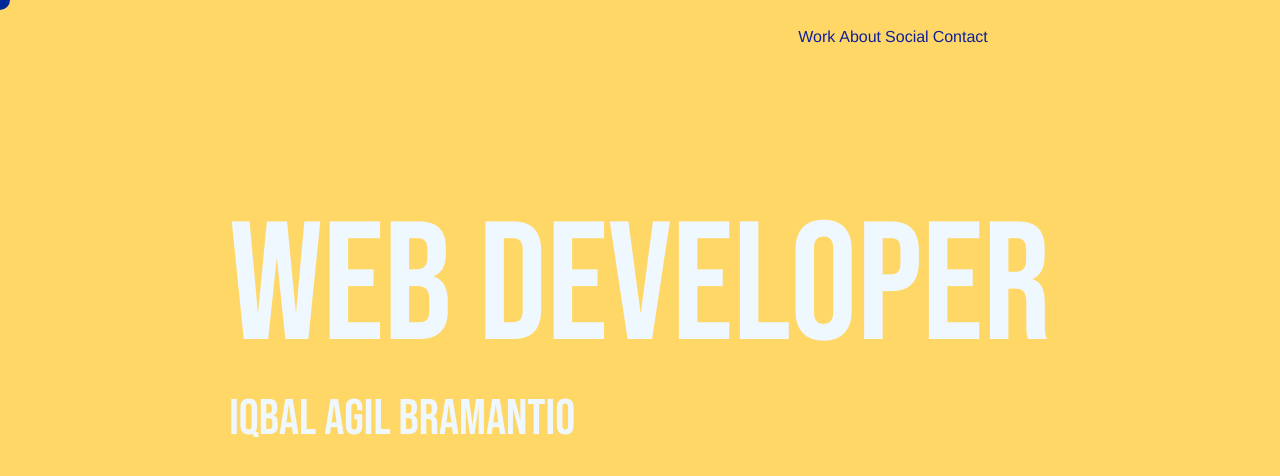
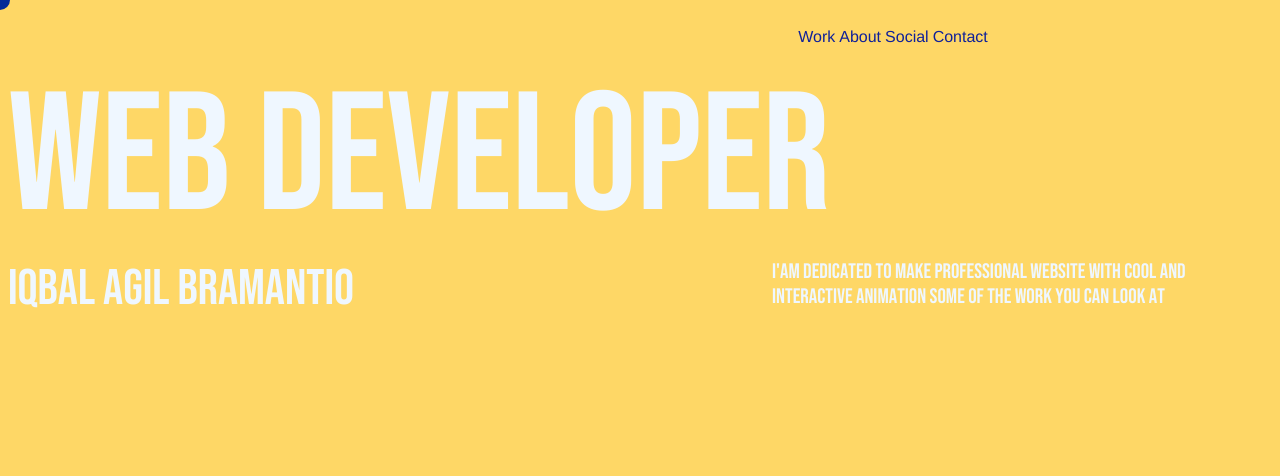
Before and after one commit to iqbalagil/portofolio-iqbal, a Next.js app: page / in a window 1280 px wide. Shown: the top 476 px of the page. Built offline with nearby package versions, Linux system fonts and the light colour scheme.

Commit message:
fixing: whitespace and stagger animation

```diff
--- a/src/components/hero/hero.module.scss
+++ b/src/components/hero/hero.module.scss
@@ -4,28 +4,31 @@
   display: flex;
   color: globals.$text-color;
   font: 100% globals.$font-stack;
-  justify-content: center;
+  flex-direction: column;
+  margin: 10;
   .heroTitle {
+    margin-top: 50px;
     .text {
       @media (min-width: globals.$desktop-screen) {
-        position: relative;
-        top: 20vh;
         font-size: 50vh;
-        overflow: hidden;
-        white-space: nowrap;
         text-transform: uppercase;
       }
       @media (min-width: globals.$mobile-screen) {
-        position: relative;
-        top: 20vh;
         font-size: 21vh;
       }
     }
-    .name {
-      position: relative;
-      margin: 0;
-      top: 20vh;
-      font-size: 50px;
+    .introduce {
+      display: flex;
+      justify-content: space-between;
+      .name {
+        font-size: 50px;
+      }
+      .p {
+        text-wrap: pretty;
+        width: 500px;
+        margin: 10;
+        font-size: 21px;
+      }
     }
   }
 }
--- a/src/components/hero/index.tsx
+++ b/src/components/hero/index.tsx
@@ -1,13 +1,21 @@
 import styles from "@/components/hero/hero.module.scss";
+import { animate } from "motion";
 import { motion, stagger } from "motion/react";
+import { span } from "motion/react-client";
 export default function Hero() {
   return (
     <div className={styles.hero}>
       <div className={styles.heroTitle}>
         <TransitionText className={styles.text}>WEB DEVELOPER</TransitionText>
-        <TransitionText className={styles.name}>
-          IQBAL AGIL BRAMANTIO
-        </TransitionText>
+        <div className={styles.introduce}>
+          <TransitionText className={styles.name}>
+            IQBAL AGIL BRAMANTIO
+          </TransitionText>
+          <TransitionText className={styles.p}>
+            I&apos;am dedicated to make professional website with cool and
+            interactive animation some of the work you can look at
+          </TransitionText>
+        </div>
       </div>
       <div></div>
     </div>
@@ -24,37 +32,37 @@ const TransitionText = ({
   return (
     <motion.div
       initial="initial"
-      whileInView="whileInView"
+      animate="animate"
       transition={{
         delayChildren: stagger(0.02),
         type: "spring",
       }}
-      animate={{
-        translateY: "20px",
-      }}
       className={className}
+      aria-hidden
     >
-      <motion.div>
-        {children.split("").map((l, i) => {
-          return (
+      {children.split(" ").map((word, m) => (
+        <span key={m} style={{ display: "inline-block" }}>
+          {word.split("").map((l, i) => (
             <motion.span
               variants={{
                 initial: {
                   opacity: 0,
-                  y: "0px",
+                  y: 10,
                 },
-                whileInView: {
+                animate: {
                   opacity: 1,
-                  y: "100px",
+                  y: 0,
                 },
               }}
               key={i}
+              style={{ display: "inline-block" }}
             >
               {l}
             </motion.span>
-          );
-        })}
-      </motion.div>
+          ))}
+          <span>&nbsp;</span>
+        </span>
+      ))}
     </motion.div>
   );
 };
```
